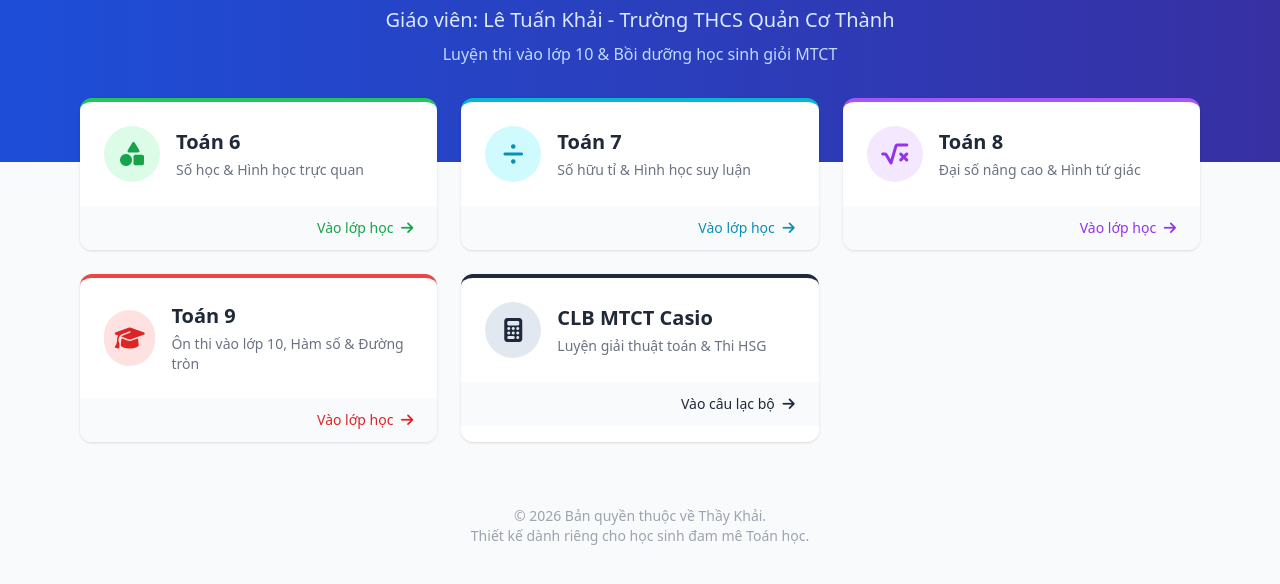
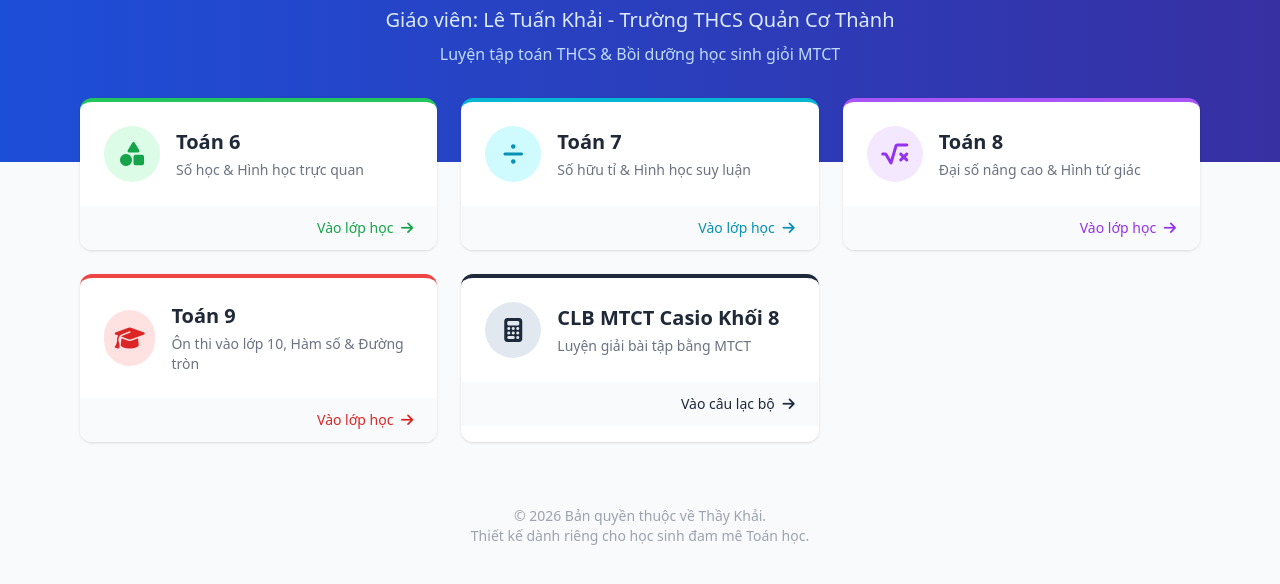
Before and after one commit to thaykhai/thaykhai.github.io, a plain HTML site: page index.html in a window 1280 px wide. Shown: the part 122-706 px from the top of the page. Drawn offline with nearby package versions, Linux system fonts and the light colour scheme.

Commit message:
Update index.html

```diff
--- a/index.html
+++ b/index.html
@@ -22,7 +22,7 @@
   <header class="bg-gradient-to-r from-blue-700 to-indigo-800 text-white pb-24 pt-16 px-4 text-center">
     <h1 class="text-3xl md:text-5xl font-bold mb-4 uppercase tracking-wide">Hệ thống học tập Toán THCS</h1>
     <p class="text-lg md:text-xl text-blue-100 mb-2 font-medium">Giáo viên: Lê Tuấn Khải - Trường THCS Quản Cơ Thành</p>
-    <p class="text-sm md:text-base text-blue-200">Luyện thi vào lớp 10 & Bồi dưỡng học sinh giỏi MTCT</p>
+    <p class="text-sm md:text-base text-blue-200">Luyện tập toán THCS & Bồi dưỡng học sinh giỏi MTCT</p>
   </header>
 
   <!-- KHU VỰC CÁC THẺ KHỐI LỚP (GRID CARDS) -->
@@ -100,8 +100,8 @@
             <i class="fa-solid fa-calculator"></i>
           </div>
           <div>
-            <h2 class="text-xl font-bold text-gray-800">CLB MTCT Casio</h2>
-            <p class="text-gray-500 text-sm mt-1">Luyện giải thuật toán & Thi HSG</p>
+            <h2 class="text-xl font-bold text-gray-800">CLB MTCT Casio Khối 8</h2>
+            <p class="text-gray-500 text-sm mt-1">Luyện giải bài tập bằng MTCT</p>
           </div>
         </div>
         <div class="bg-gray-50 px-6 py-3 text-sm text-slate-800 font-medium text-right hover:bg-slate-100">
```
